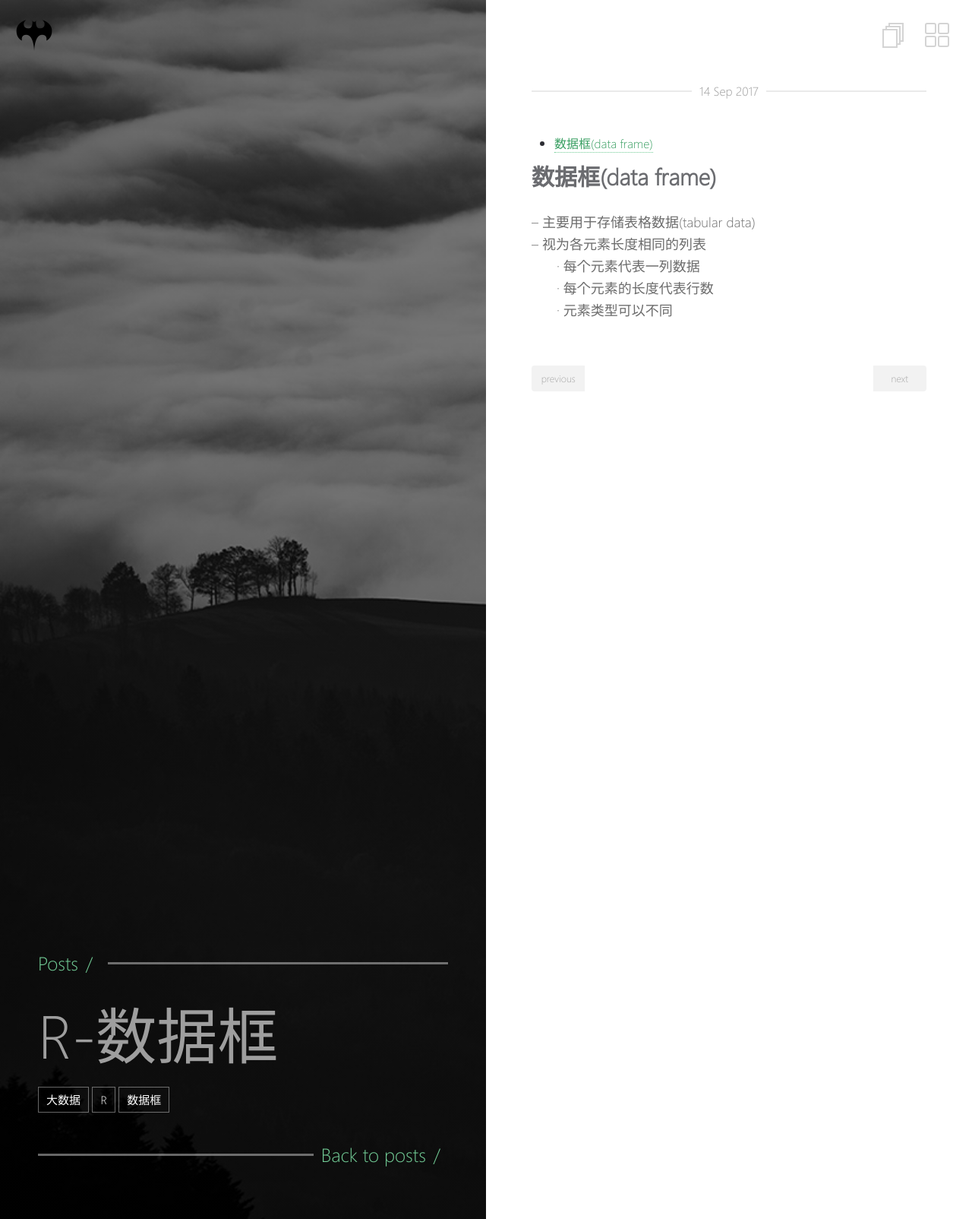
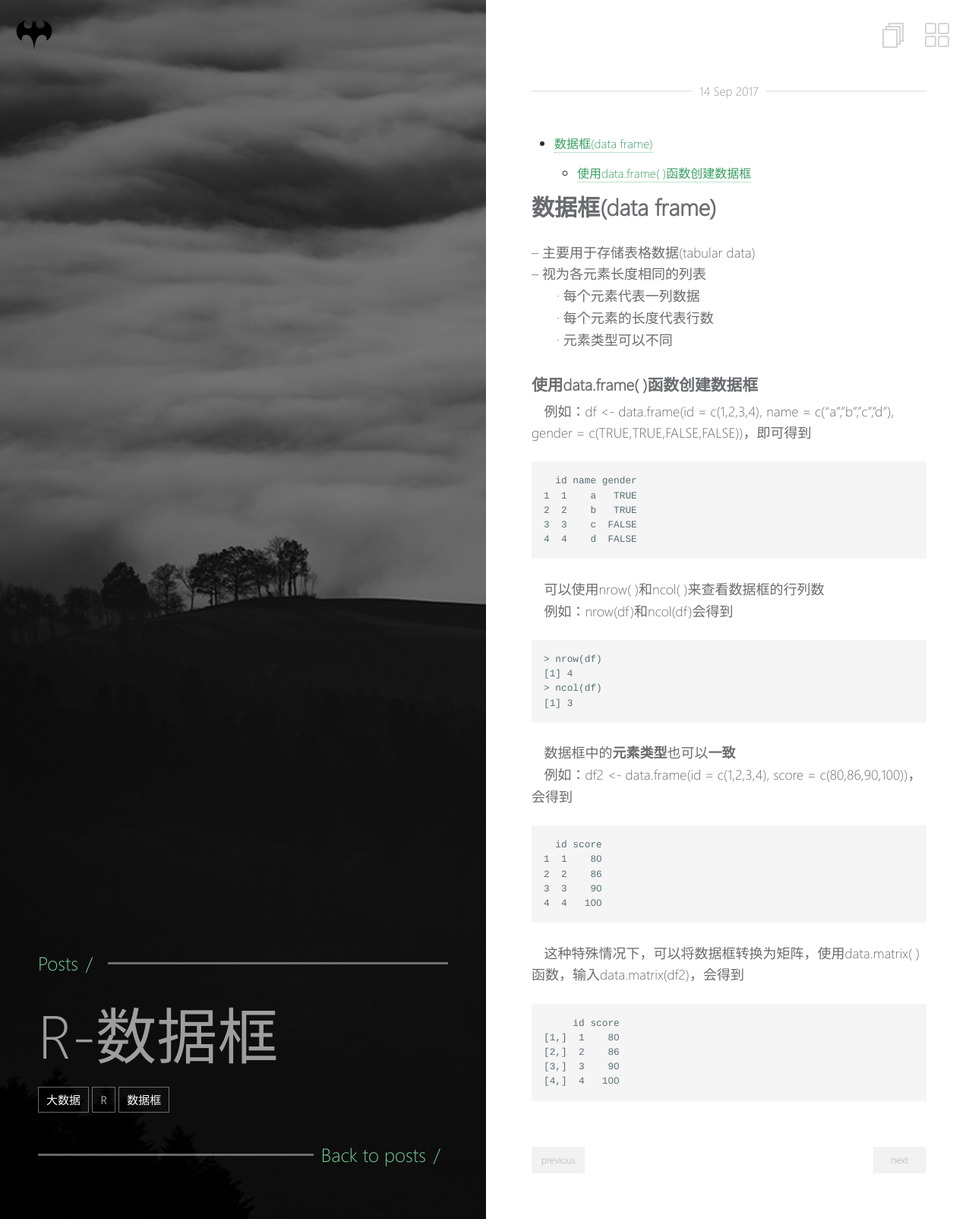
Before and after one commit to OptimusMsc/OptimusMsc.github.io, a Jekyll site: the page built from _posts/2017-09-14-R-data frame.md, in a window 1280 px wide. Shown: the whole page at 76% size. Built offline with Jekyll 4.4.1, drawn with Linux system fonts in a browser that asks for light colours.

Commit message:
data frame

```diff
--- a/_posts/2017-09-14-R-data frame.md
+++ b/_posts/2017-09-14-R-data frame.md
@@ -18,3 +18,37 @@ tags:
 &emsp;&emsp;·&nbsp;每个元素代表*一列数据*<br>
 &emsp;&emsp;·&nbsp;每个元素的长度代表*行数*<br>
 &emsp;&emsp;·&nbsp;元素类型可以不同<br>
+
+### 使用data.frame(&nbsp;)函数创建数据框
+&emsp;例如：df <- data.frame(id = c(1,2,3,4), name = c("a","b","c","d"), gender = c(TRUE,TRUE,FALSE,FALSE))，即可得到<br>
+
+	  id name gender
+	1  1    a   TRUE
+	2  2    b   TRUE
+	3  3    c  FALSE
+	4  4    d  FALSE
+
+&emsp;可以使用nrow(&nbsp;)和ncol(&nbsp;)来查看数据框的行列数<br>
+&emsp;例如：nrow(df)和ncol(df)会得到<br>
+
+	> nrow(df)
+	[1] 4
+	> ncol(df)
+	[1] 3
+
+&emsp;数据框中的**元素类型**也可以**一致**<br>
+&emsp;例如：df2 <- data.frame(id = c(1,2,3,4), score = c(80,86,90,100))，会得到&emsp;<br>
+
+	  id score
+	1  1    80
+	2  2    86
+	3  3    90
+	4  4   100
+
+&emsp;这种特殊情况下，可以将数据框转换为矩阵，使用data.matrix(&nbsp;)函数，输入data.matrix(df2)，会得到<br>
+
+	     id score
+	[1,]  1    80
+	[2,]  2    86
+	[3,]  3    90
+	[4,]  4   100
```
Also changed, not shown: 1 other file.
